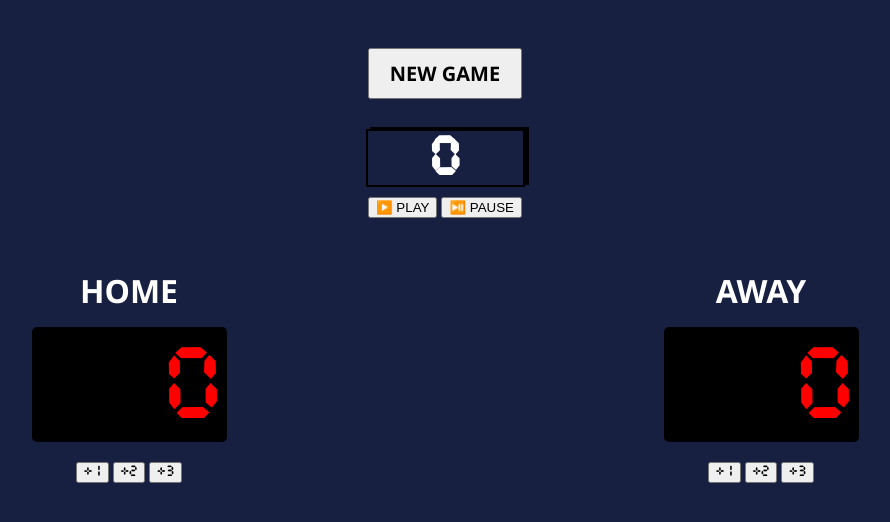
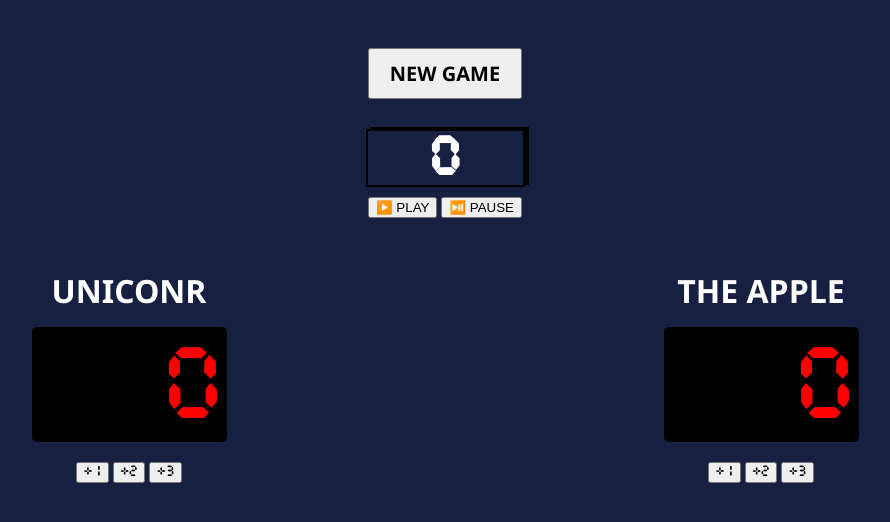
Before and after one commit to tuananhinwork/ScroreBoard, a plain HTML site: page index.html in a window 1280 px wide. Shown: the whole page, without its empty margins (195-1085 px from the left). Drawn offline with Linux system fonts and the light colour scheme.

Commit message:
special teams name

```diff
--- a/index.html
+++ b/index.html
@@ -14,7 +14,7 @@
         </div>
         <div class="scoreboard">
             <div class="Team">
-                <h1>HOME</h1>
+                <h1>UNICONR</h1>
                 <p class="curentScore" id="HomeTeamScore">0</p>
                 <div class="function-btn">
                     <button id="HomeTeamPlus1">+1</button>
@@ -23,7 +23,7 @@
                 </div>
             </div>
             <div class="Team">
-                <h1>AWAY</h1>
+                <h1>THE APPLE</h1>
                 <p class="curentScore" id="GuestTeamScore">0</p>
                 <div class="function-btn">
                     <button id="GuestTeamPlus1">+1</button>
```
